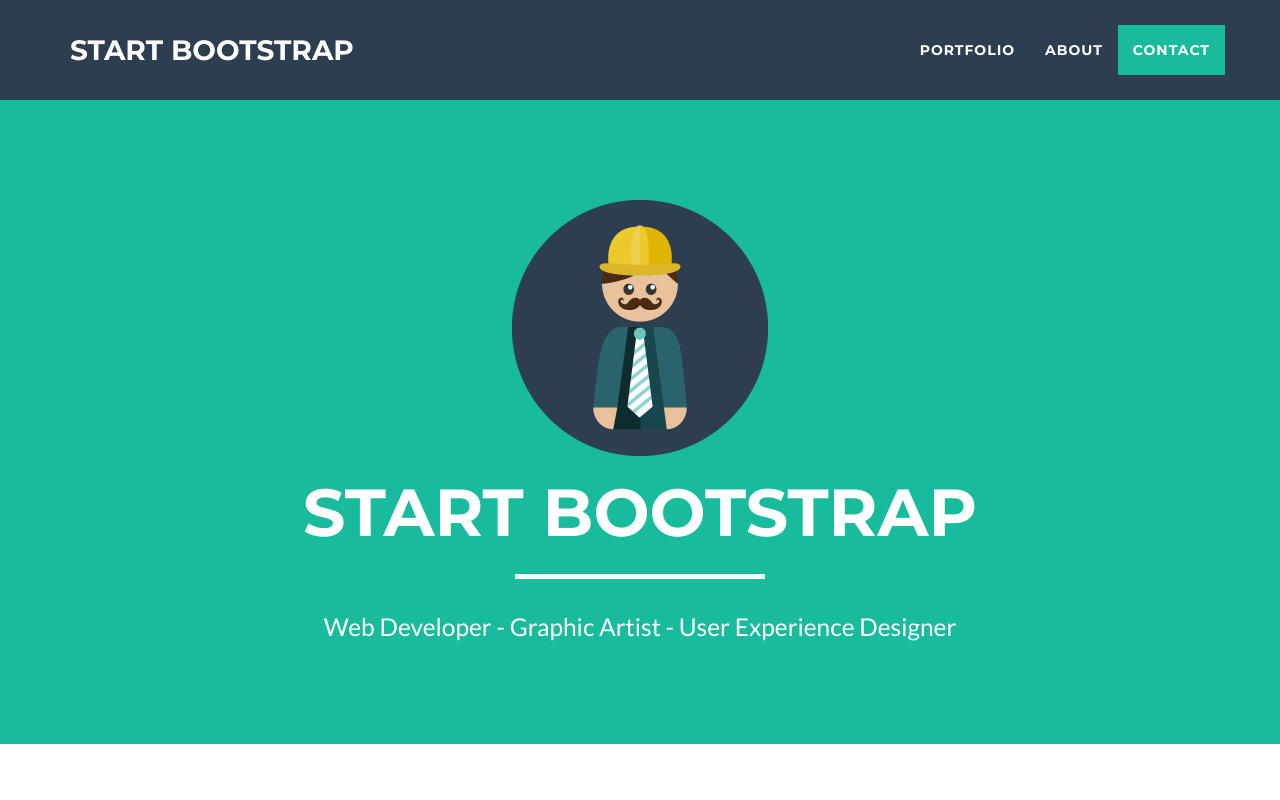
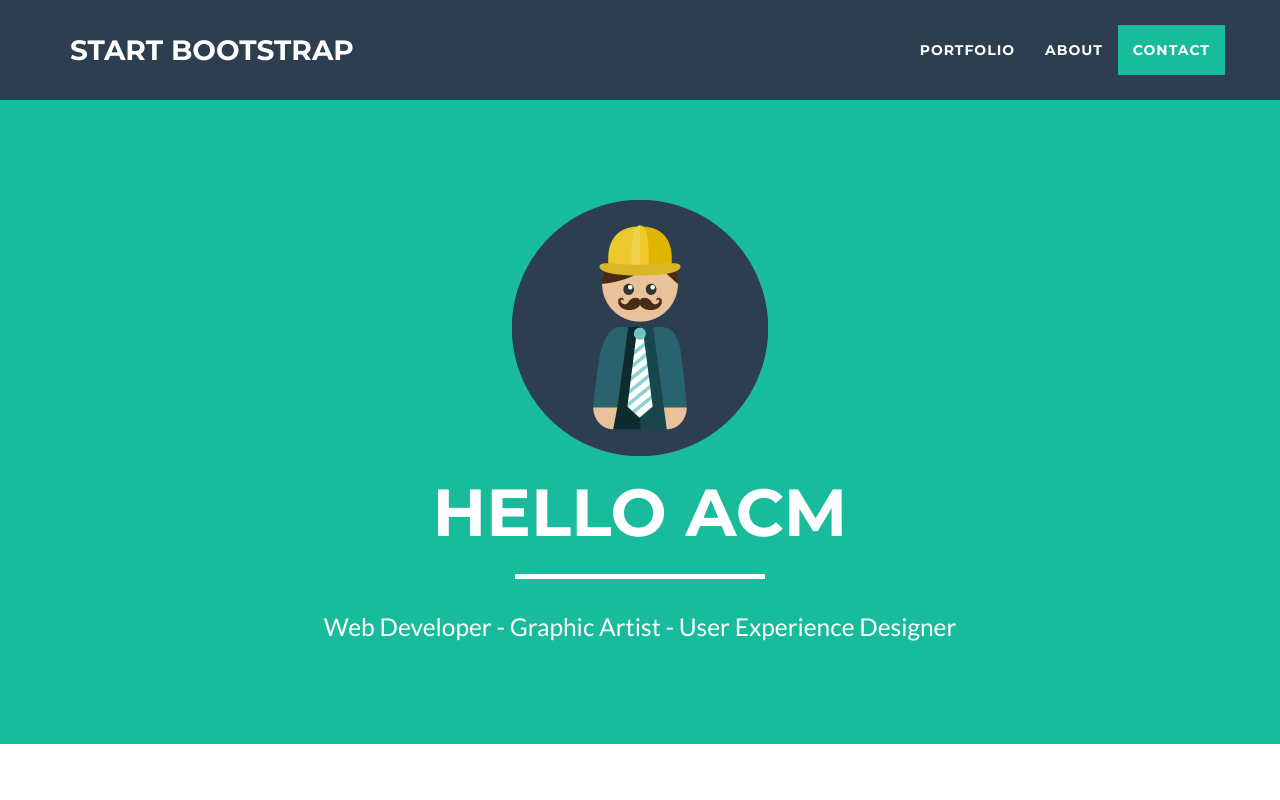
Before and after one commit to alekskivuls/github-pages-example, a website: page index.html in a window 1280 px wide. Shown: the top 800 px of the page. Drawn offline with nearby package versions, Linux system fonts and the light colour scheme.

Commit message:
Added title to index

```diff
--- a/index.html
+++ b/index.html
@@ -74,7 +74,7 @@
                 <div class="col-lg-12">
                     <img class="img-responsive" src="img/profile.png" alt="">
                     <div class="intro-text">
-                        <h1 class="name">Start Bootstrap</h1>
+                        <h1 class="name">Hello ACM</h1>
                         <hr class="star-light">
                         <span class="skills">Web Developer - Graphic Artist - User Experience Designer</span>
                     </div>
```
